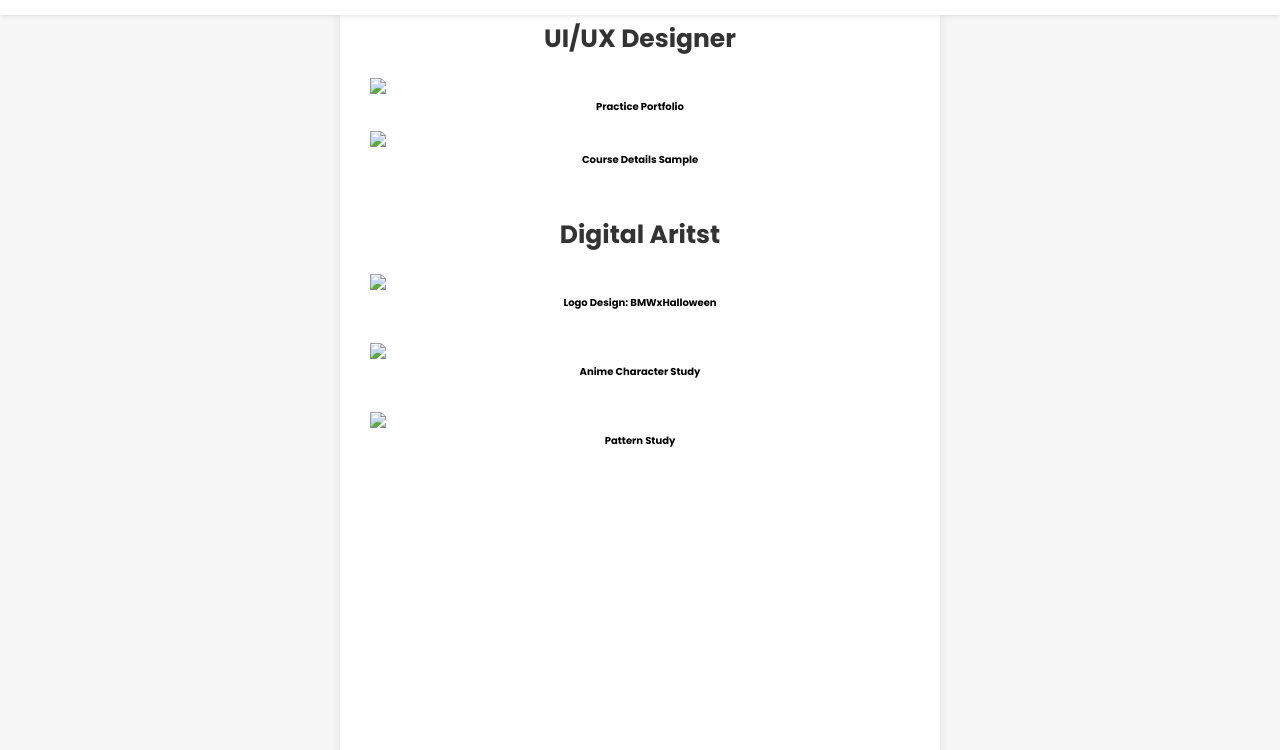
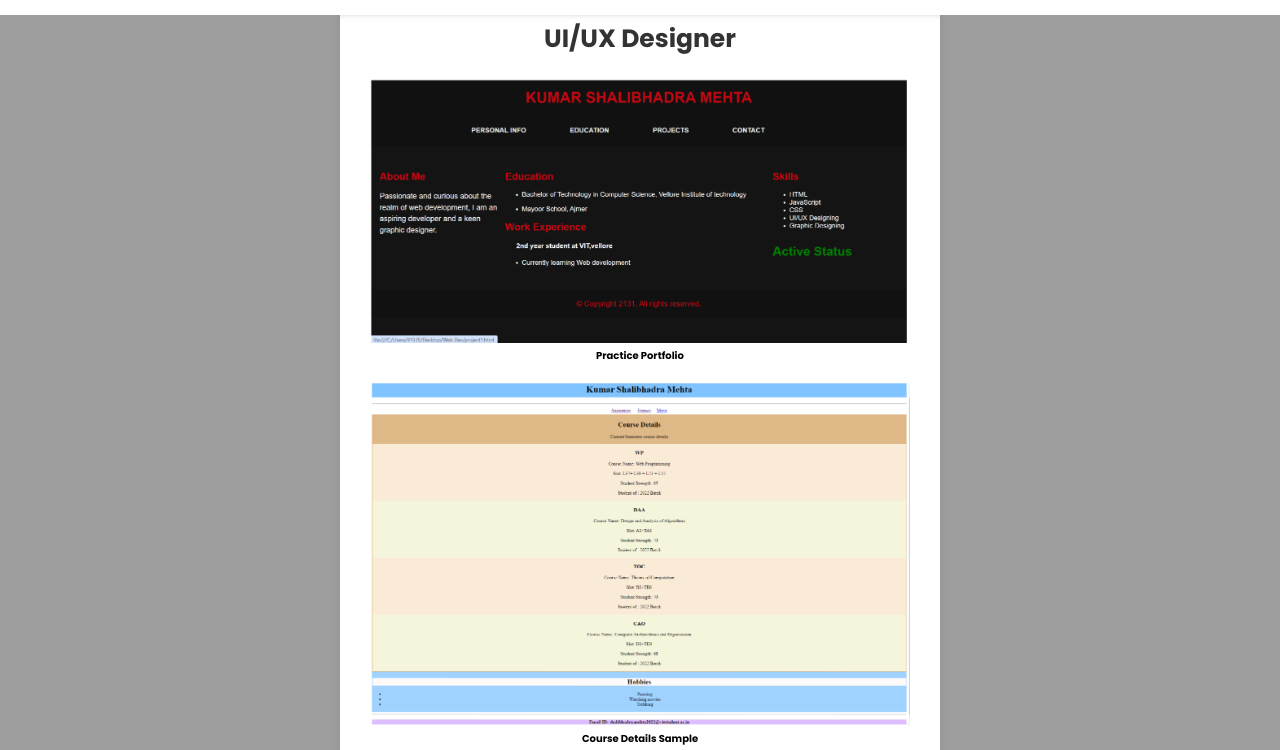
Before and after one commit to KumarShalibhadraMehta/PersonalPortfolio, a plain HTML site: page skills.html in a window 1280 px wide. Shown: the part 50-800 px from the top of the page. Drawn offline with Linux system fonts and the light colour scheme; the site is published under a folder, as on GitHub Pages, so addresses that start at the root find nothing.

Commit message:
changed image url

```diff
--- a/skills.html
+++ b/skills.html
@@ -24,22 +24,22 @@
     <main>
         <section>
             <h2>UI/UX Designer</h2>
-            <img id="img" src="/photos/1 (1).png">
+            <img id="img" src="photos/1 (1).png">
             <p style="text-align: center; font-weight: bold;">Practice portfolio</p>
             <br>
-            <img id="img" src="/photos/1 (2).png">
+            <img id="img" src="photos/1 (2).png">
             <p style="text-align: center; font-weight: bold;">Course Details Sample</p>
 
 <br><br><br>
             <h2>Digital Aritst</h2>
 
-            <img id="img" src="/photos/BMWXHalloween.PNG">
+            <img id="img" src="photos/BMWXHalloween.PNG">
             <p style="text-align: center; font-weight: bold;">Logo design: BMWxHalloween</p>
             <br><br>
-            <img id="img" src="/photos/Anime2.jpg">
+            <img id="img" src="photos/Anime2.jpg">
             <p style="text-align: center; font-weight: bold;">Anime character Study</p>
             <br><br>
-            <img id="img" src="/photos/2.PNG">
+            <img id="img" src="photos/2.PNG">
             <p style="text-align: center; font-weight: bold;">Pattern Study</p>
             <br><br>
         </section>
--- a/style.css
+++ b/style.css
@@ -262,7 +262,7 @@ button[type="submit"]:hover {
 
 
 body {
-    background-image: url(/photos/output1.png);
+    background-image: url(photos/output1.png);
     background-size: cover;
     background-position: center;
     background-repeat: no-repeat;
```
Also changed, not shown: education.html (+2 -2 lines), home.html (+1 -1 lines), index.html (+1 -1 lines).
